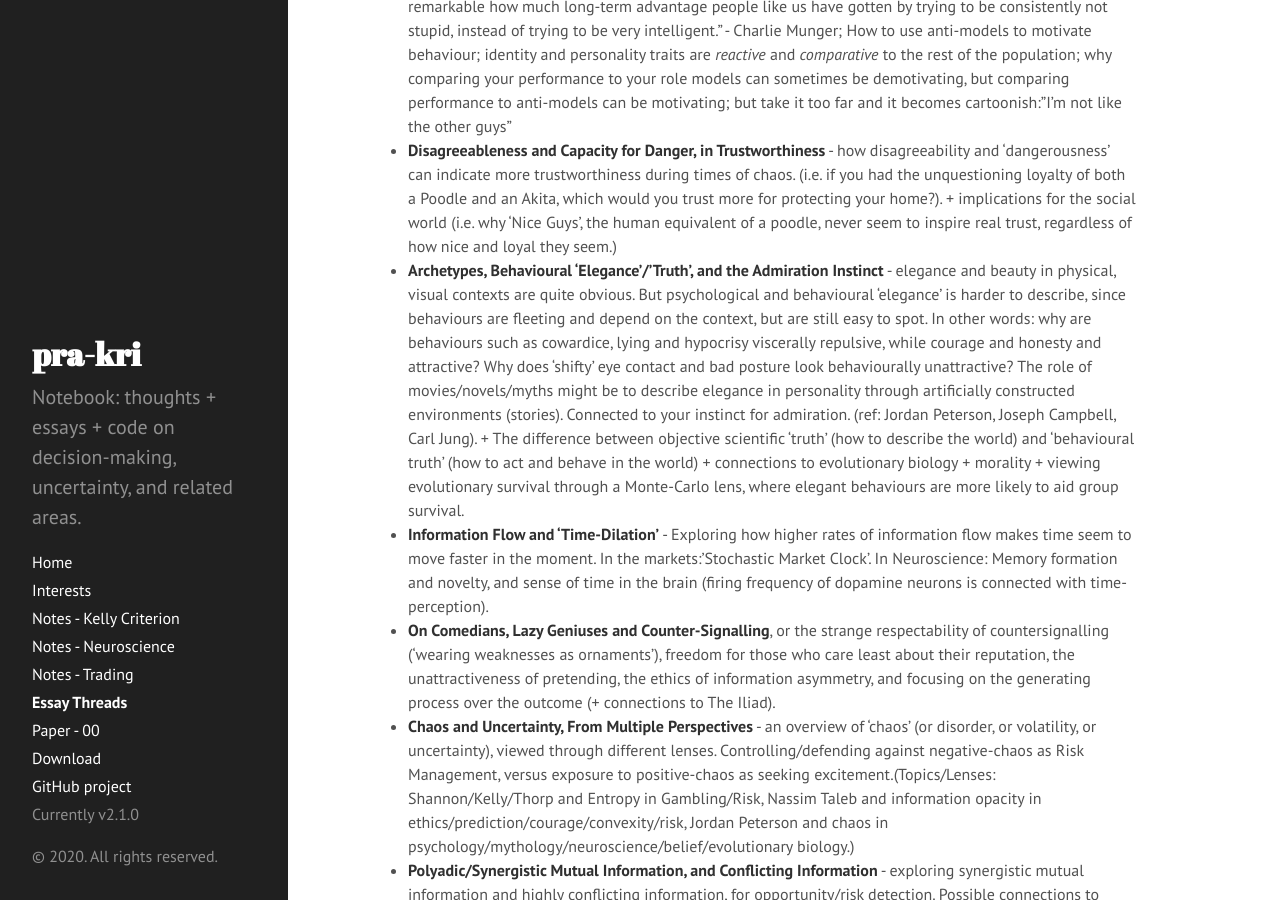
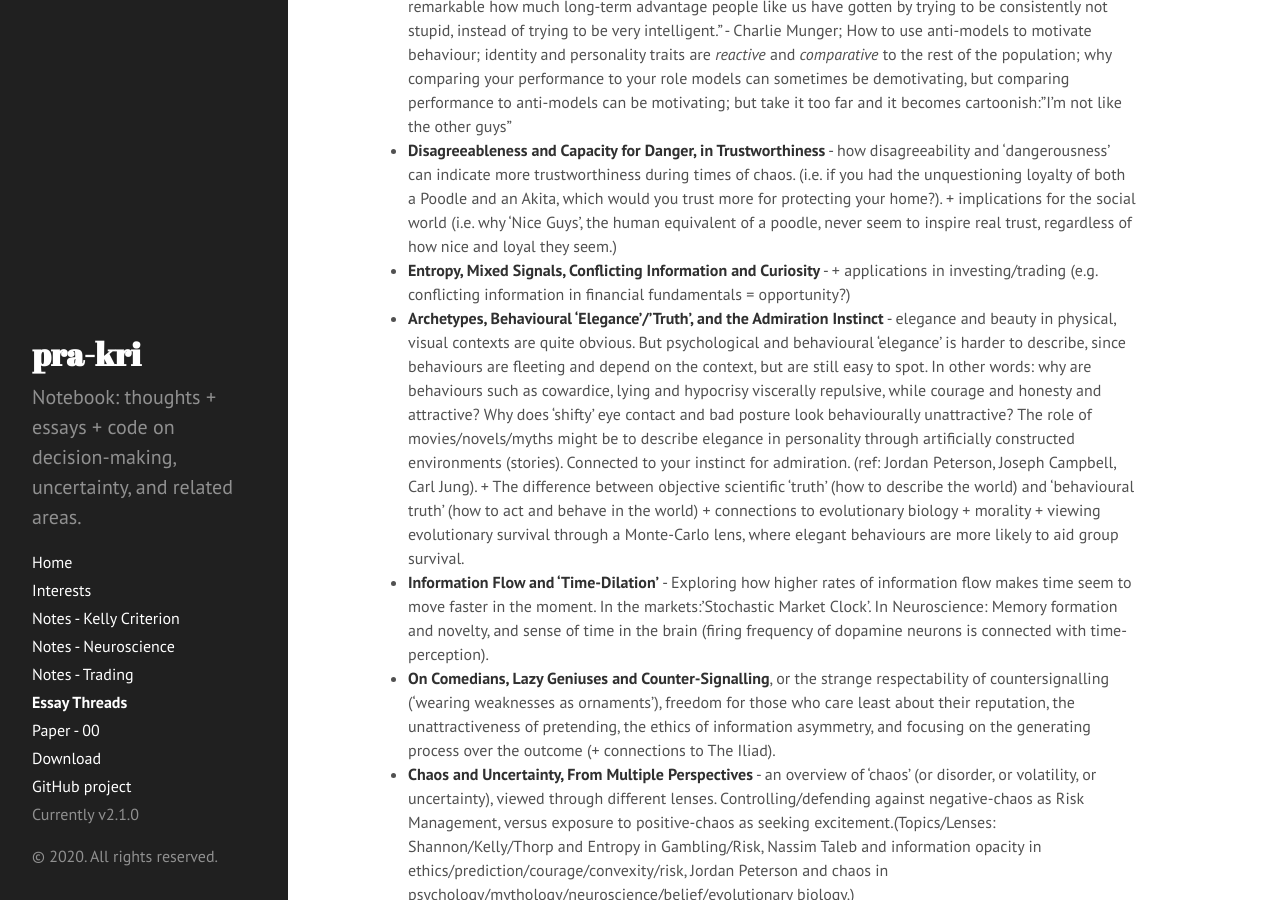
Before and after one commit to pra-kri/pra-kri.github.io, a Jekyll site: the page built from essay_threads.md, in a window 1280 px wide and 900 px high, scrolled down 695 px. Built offline with Jekyll 4.4.1, drawn with Linux system fonts in a browser that asks for light colours.

Commit message:
Update essay_threads.md

```diff
--- a/essay_threads.md
+++ b/essay_threads.md
@@ -18,6 +18,7 @@ Most essays try to find connections between the following topics:
 * **Risk and Leadership** - Leadership roles seem to go to those who can manage/mitigate risk the best, or to those who can take the best calculated risks. + Skin-in-the-game. + decision-making under uncertainty. "Historically (...) with a few curious exceptions, societies were run by risk-takers, not risk transferors." - N.N.T.
 * **Reacting *against* something; Anti-Models** - Exploring the following quote(s):"People focus on role models; it is more effective to find antimodels - people you don't want to resemble when you grow up." - NNT; "It is remarkable how much long-term advantage people like us have gotten by trying to be consistently not stupid, instead of trying to be very intelligent." - Charlie Munger; How to use anti-models to motivate behaviour; identity and personality traits are *reactive* and *comparative* to the rest of the population; why comparing your performance to your role models can sometimes be demotivating, but comparing performance to anti-models can be motivating; but take it too far and it becomes cartoonish:"I'm not like the other guys"
 * **Disagreeableness and Capacity for Danger, in Trustworthiness** - how disagreeability and 'dangerousness' can indicate more trustworthiness during times of chaos. (i.e. if you had the unquestioning loyalty of both a Poodle and an Akita, which would you trust more for protecting your home?). + implications for the social world (i.e. why 'Nice Guys', the human equivalent of a poodle, never seem to inspire real trust, regardless of how nice and loyal they seem.)
+* **Entropy, Mixed Signals, Conflicting Information and Curiosity** - + applications in investing/trading (e.g. conflicting information in financial fundamentals = opportunity?)
 * **Archetypes, Behavioural 'Elegance'/'Truth', and the Admiration Instinct** - elegance and beauty in physical, visual contexts are quite obvious. But psychological and behavioural 'elegance' is harder to describe, since behaviours are fleeting and depend on the context, but are still easy to spot. In other words: why are behaviours such as cowardice, lying and hypocrisy viscerally repulsive, while courage and honesty and attractive? Why does 'shifty' eye contact and bad posture look behaviourally unattractive? The role of movies/novels/myths might be to describe elegance in personality through artificially constructed environments (stories). Connected to your instinct for admiration. (ref: Jordan Peterson, Joseph Campbell, Carl Jung). + The difference between objective scientific 'truth' (how to describe the world) and 'behavioural truth' (how to act and behave in the world) + connections to evolutionary biology + morality + viewing evolutionary survival through a Monte-Carlo lens, where elegant behaviours are more likely to aid group survival.
 * **Information Flow and 'Time-Dilation'** - Exploring how higher rates of information flow makes time seem to move faster in the moment. In the markets:'Stochastic Market Clock'. In Neuroscience: Memory formation and novelty, and sense of time in the brain (firing frequency of dopamine neurons is connected with time-perception).
 * **On Comedians, Lazy Geniuses and Counter-Signalling**, or the strange respectability of countersignalling ('wearing weaknesses as ornaments'), freedom for those who care least about their reputation, the unattractiveness of pretending, the ethics of information asymmetry, and focusing on the generating process over the outcome (+ connections to The Iliad).
```
